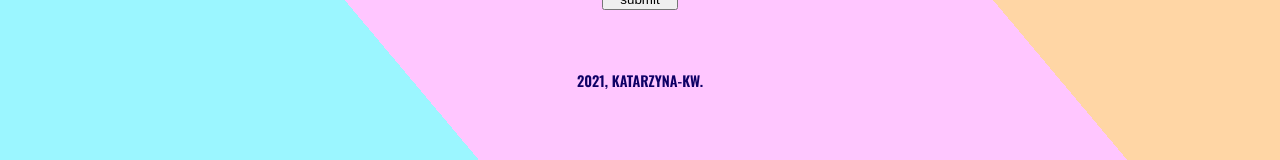
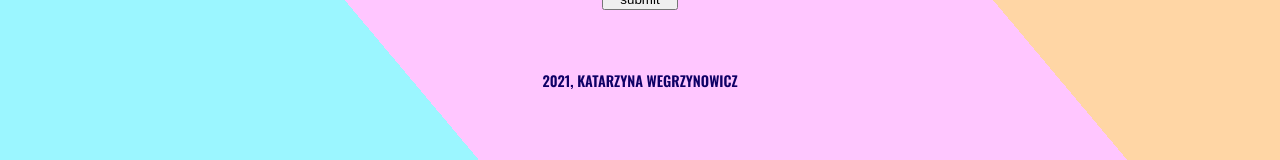
Before and after one commit to katarzyna-kw/daily-check, a React (Create React App) app: page / in a window 1280 px wide. Shown: the part 454-614 px from the top of the page. Built offline with nearby package versions, Linux system fonts and the light colour scheme; a web font is replaced by a local one.

Commit message:
added link/styles

```diff
--- a/src/App.css
+++ b/src/App.css
@@ -68,3 +68,13 @@ button {
   font-size: .9rem;
   color: #0F0066
 }
+
+a {
+  text-decoration: none;
+  color: #0F0066;
+}
+
+a:hover {
+  text-decoration: underline;
+  cursor: pointer;
+}
--- a/src/components/Footer.js
+++ b/src/components/Footer.js
@@ -3,7 +3,7 @@ import '../App.css';
 function Footer() {
   return (
     <div className="wrapper-footer">
-        2021, Katarzyna-KW.
+        2021, <a href="https://katarzyna-kw.github.io/portfolio-website/" target="blank" rel="noreferrer">Katarzyna Wegrzynowicz</a>
     </div>
   );
 }
```
Also changed, not shown: 1 other file (tests, documents, lock files or other folders).
